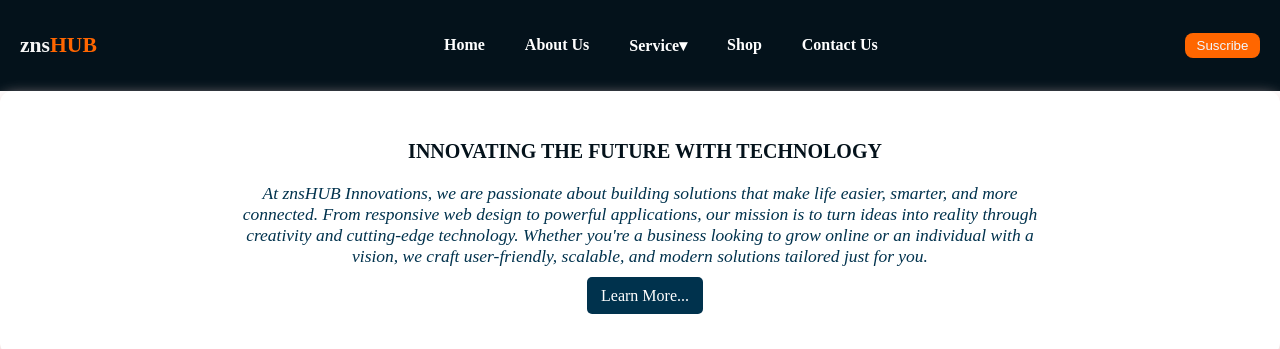
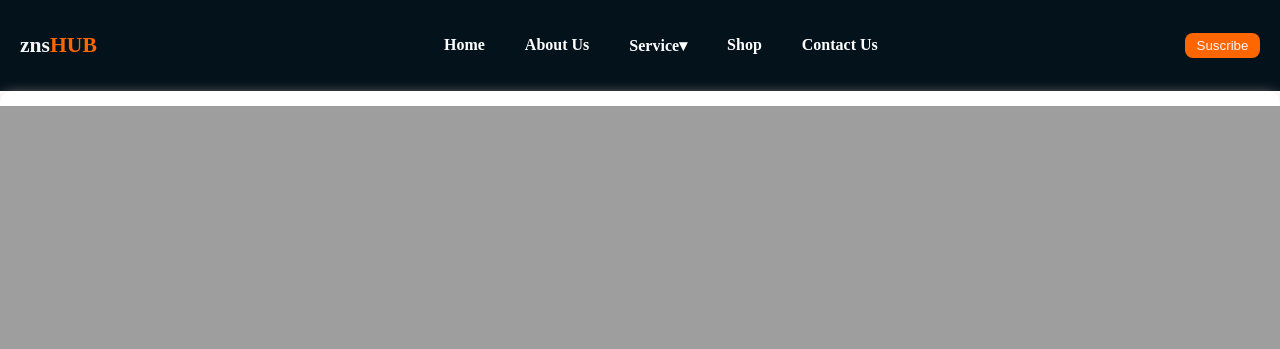
Before and after one commit to zenas999/znsHUB, a plain HTML site: page index.html in a window 1280 px wide. Shown: the top 349 px of the page. Drawn offline with Linux system fonts and the light colour scheme; the site is published under a folder, as on GitHub Pages, so addresses that start at the root find nothing.

Commit message:
Update index.html

```diff
--- a/index.html
+++ b/index.html
@@ -33,7 +33,7 @@
       <!-- Main Body Section -->
 
       <div class="card">
-            <img src="/img/imga.jpg" alt="" class="product-img">
+            <img src="img/imga.jpg" alt="" class="product-img">
             <div class="card-content">
                 <h3>Innovating the future with technology</h3>
                 <p>At znsHUB Innovations, we are passionate about building solutions that make life easier, smarter, and more connected. From responsive web design to powerful applications, our mission is to turn ideas into reality through creativity and cutting-edge technology. Whether you're a business looking to grow online or an individual with a vision, we craft user-friendly, scalable, and modern solutions tailored just for you.</p>
```
